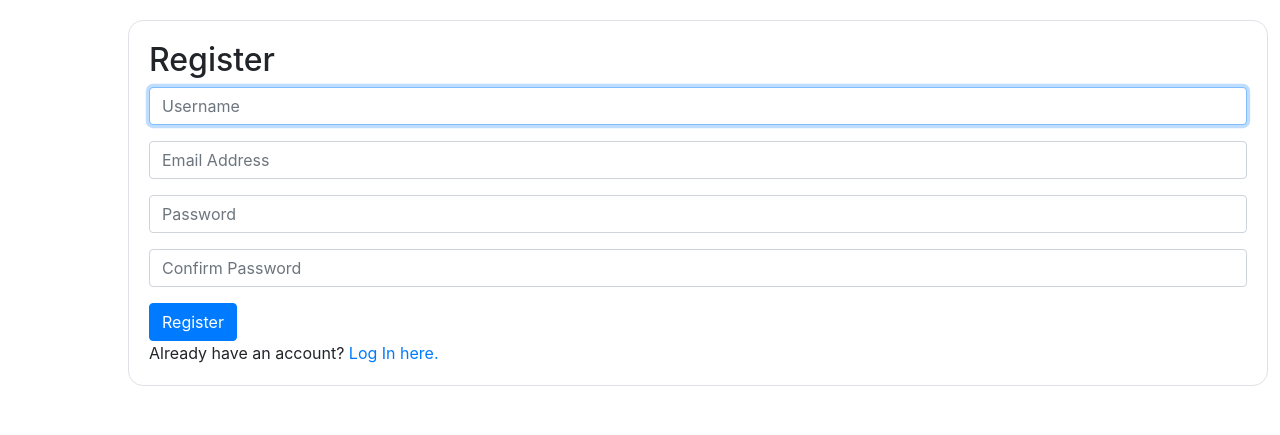
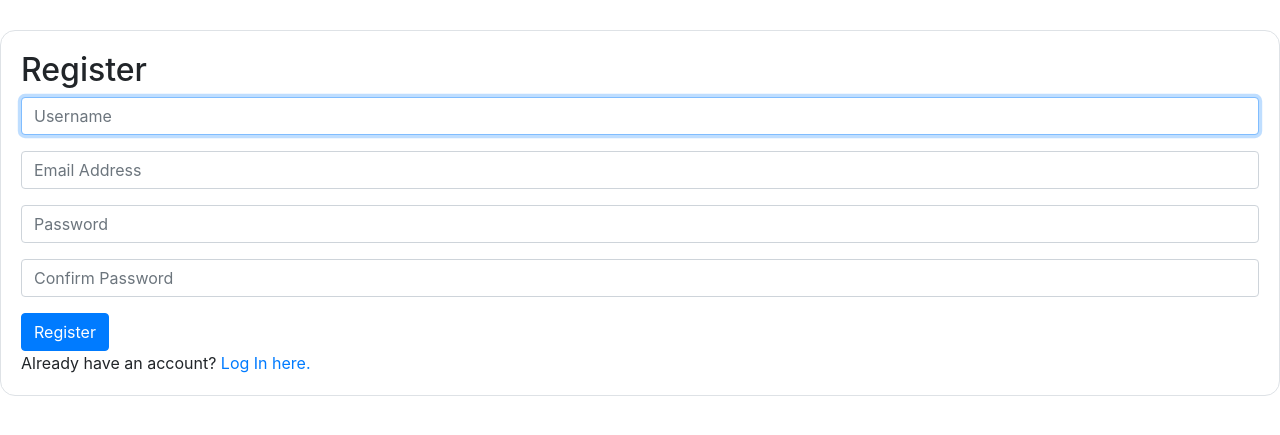
Before and after one commit to luisCermeno/network, a Django app: page /register in a window 1280 px wide. Shown: the part 56-491 px from the top of the page. Run offline with Django 3.2, Linux system fonts and the light colour scheme; some libraries are stand-ins or nearby versions.

Commit message:
modified style

```diff
--- a/network/static/network/styles.css
+++ b/network/static/network/styles.css
@@ -8,11 +8,10 @@
 
 /* body */
 .main{
-    margin: 20px 10% 20px 10%;
     padding: 0px 0px;
 }
 .row{
-    margin: 0px 0px
+    margin: 30px 0px;
 }
 
 /* main */
--- a/network/templates/network/index.html
+++ b/network/templates/network/index.html
@@ -2,7 +2,7 @@
 
 {% block body %}
 <!-- New Post form -->
-<div id="posts-wrapper" class="col-12">
+<div id="posts-wrapper" class="col-6">
     <div class="col col-12 border">
         <h4>New Post:</h4>
         <form>
--- a/network/templates/network/layout.html
+++ b/network/templates/network/layout.html
@@ -41,8 +41,8 @@
             </div>
           </nav>
 
-        <div class="main container">
-            <div class="row">
+        <div class="main container-fluid">
+            <div class="row justify-content-center">
                 {% block body %}
                 {% endblock %}
             </div>
```
